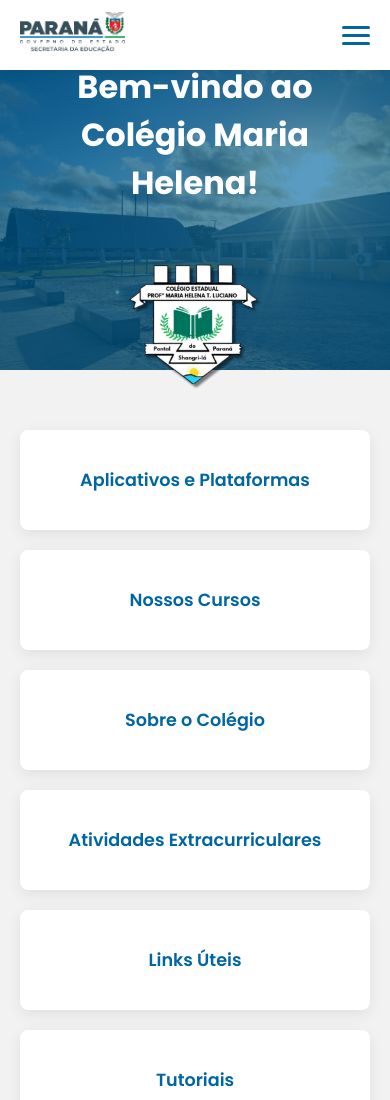
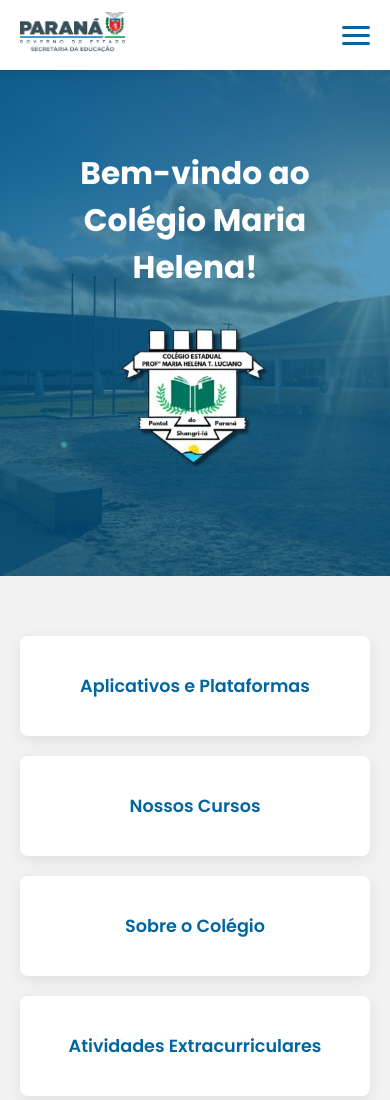
Before and after one commit to perelequis/mercado, a plain HTML site: page index.html in a window 390 px wide. Shown: the top 1100 px of the page. Drawn offline with Linux system fonts and the light colour scheme.

Commit message:
Update index.html

```diff
--- a/index.html
+++ b/index.html
@@ -43,7 +43,7 @@
             color: var(--cor-secundaria);
         }
 
-        /* --- CABEÇALHO (VERSÃO ORIGINAL DESKTOP RESTAURADA) --- */
+        /* --- CABEÇALHO (VERSÃO DESKTOP) --- */
         header {
             background-color: var(--cor-primaria);
             padding: 10px 0;
@@ -57,14 +57,14 @@
             display: flex;
             align-items: center;
             height: 50px;
-            position: relative; /* Essencial para o posicionamento do menu */
+            position: relative;
         }
 
         header nav {
             position: absolute;
             left: 50%;
             top: 50%;
-            transform: translate(-50%, -50%); /* Centraliza o menu perfeitamente */
+            transform: translate(-50%, -50%);
         }
 
         .header-seed-logo {
@@ -89,19 +89,17 @@
             color: var(--cor-terciaria);
         }
 
-        /* Esconde elementos mobile na versão desktop */
         .menu-hamburguer, .fechar-menu {
             display: none;
             cursor: pointer;
         }
 
 
-        /* --- SEÇÃO HERO --- */
+        /* --- SEÇÃO HERO (VERSÃO DESKTOP) --- */
         .hero {
             background: linear-gradient(rgba(0, 102, 161, 0.65), rgba(0, 102, 161, 0.65)), url('galeria/imagem-mh.jpg') no-repeat center center/cover;
             height: 50vw;
             max-height: 70vh;
-            min-height: 300px;
             color: var(--cor-primaria);
             display: flex;
             justify-content: center;
@@ -203,13 +201,31 @@
 
         /* Telas de celular */
         @media (max-width: 768px) {
-            /* AJUSTES GERAIS PARA CELULAR */
+
+            /* --- NOVOS AJUSTES NO BANNER (HERO) PARA CELULAR --- */
+            .hero {
+                height: 60vh; /* O banner terá 60% da altura da tela */
+                max-height: none; /* Remove a altura máxima para priorizar a da tela */
+            }
+
+            .hero-content {
+                padding-top: 0; /* Remove padding extra para centralizar melhor */
+            }
+
             .hero-content h1 {
-                font-size: 2rem;
+                /* A fonte se ajusta à largura da tela, com limites mínimo e máximo */
+                font-size: clamp(1.8rem, 8vw, 2.5rem);
+                margin-bottom: 15px; /* Espaçamento menor */
             }
+
             .hero-logo {
-                max-width: 150px;
+                /* O logo se ajusta à largura da tela, com limite máximo */
+                width: 40vw;
+                max-width: 160px;
+                margin-top: 15px; /* Espaçamento menor */
             }
+            /* --- FIM DOS NOVOS AJUSTES --- */
+
             .acessos-grid {
                 grid-template-columns: 1fr;
                 gap: 20px;
@@ -219,14 +235,10 @@
                 min-height: 100px;
             }
 
-            /* --- MUDANÇAS NO CABEÇALHO APENAS PARA CELULAR --- */
-
-            /* Alinha o logo à esquerda e o hambúrguer à direita */
             .nav-container {
                 justify-content: space-between;
             }
 
-            /* Mostra o menu hambúrguer */
             .menu-hamburguer {
                 display: flex;
                 flex-direction: column;
@@ -239,12 +251,10 @@
                 border-radius: 2px;
             }
 
-            /* Esconde o menu de navegação original */
             header nav {
                 display: none;
             }
 
-            /* Mostra o botão de fechar dentro do menu mobile */
             .fechar-menu {
                 display: block;
                 position: absolute;
@@ -254,12 +264,11 @@
                 color: var(--cor-primaria);
             }
 
-            /* Transforma a navegação em um menu lateral */
             nav {
-                display: block; /* Sobrescreve o display: none */
+                display: block;
                 position: fixed;
                 top: 0;
-                right: -100%; /* Começa escondido */
+                right: -100%;
                 width: 100%;
                 height: 100vh;
                 background-color: rgba(0, 102, 161, 0.98);
@@ -281,7 +290,6 @@
                 font-size: 1.5rem;
             }
 
-            /* Classe 'ativo' que será adicionada via JS para mostrar o menu */
             nav.ativo {
                 right: 0;
             }
@@ -353,14 +361,12 @@
             const navMenu = document.querySelector('nav');
             const fecharMenu = document.querySelector('.fechar-menu');
 
-            // Abre o menu
             if (menuHamburguer) {
                 menuHamburguer.addEventListener('click', () => {
                     navMenu.classList.add('ativo');
                 });
             }
 
-            // Fecha o menu
             if (fecharMenu) {
                 fecharMenu.addEventListener('click', () => {
                     navMenu.classList.remove('ativo');
```
